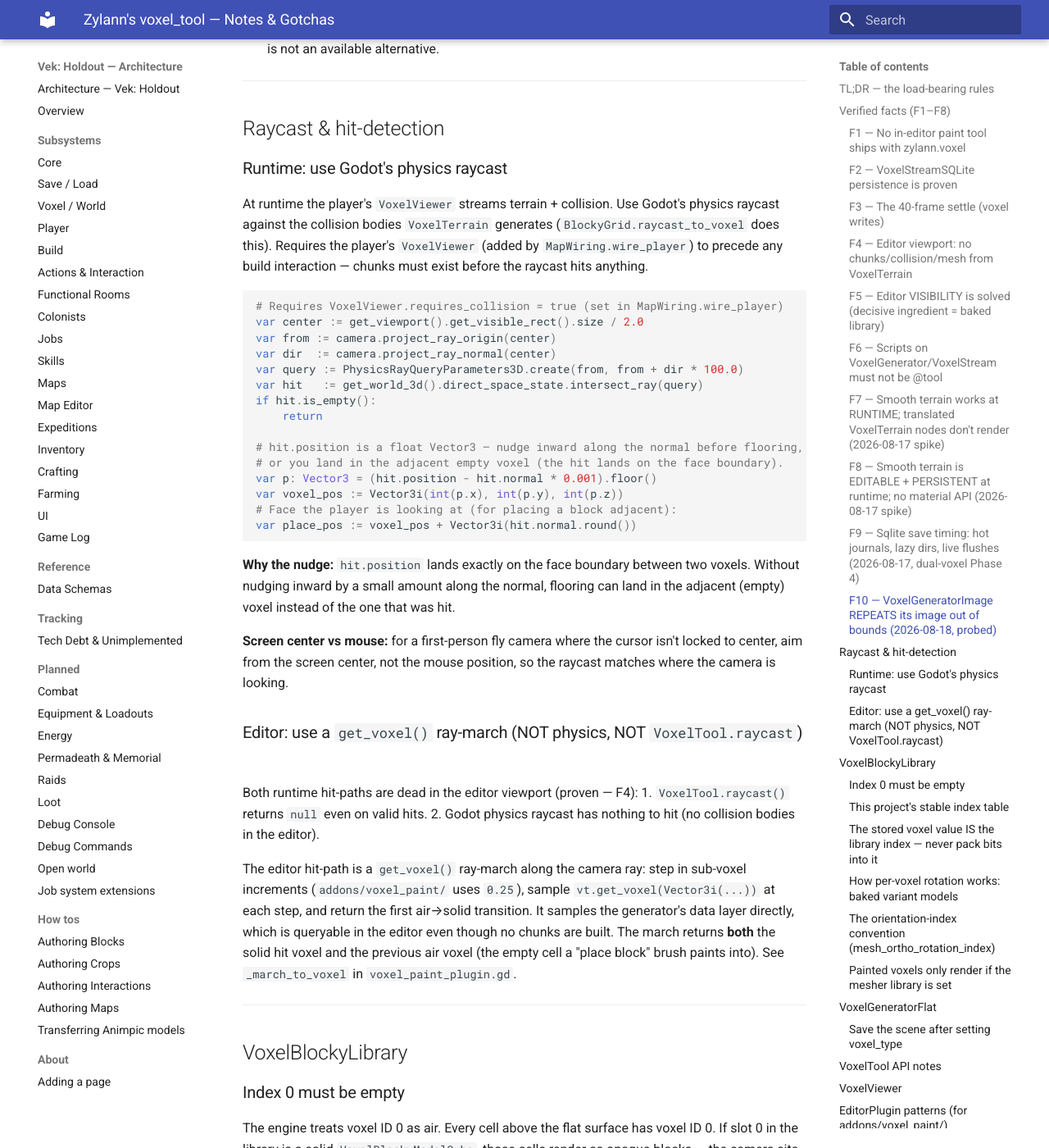
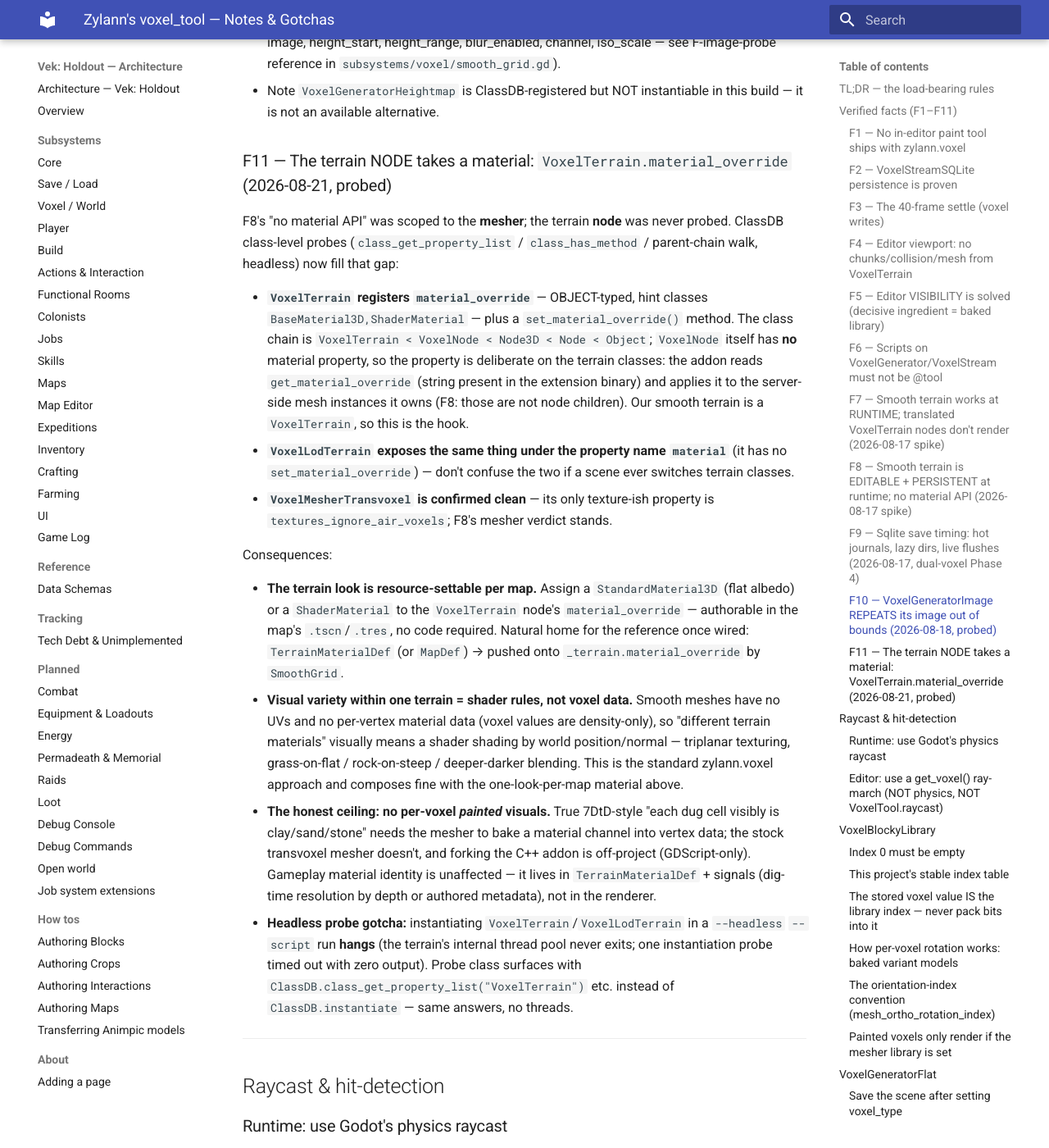
Before and after one commit to gdgonzaga/vek-holdout, an MkDocs documentation site: the page built from docs/VOXEL-TOOL-NOTES.md, in a window 1280 px wide and 1400 px high, scrolled down 5744 px. Shown: the whole window at 82% size. Built offline with MkDocs 1.6.1 and Material for MkDocs 9.7.7, drawn with Linux system fonts in a browser that asks for light colours; some of the changed text lies outside the part shown.

Commit message:
docs(arch): record F11 terrain node material_override probe
The terrain NODE accepts material_override (ClassDB-probed property +
setter; VoxelLodTerrain names it "material"), narrowing F8's "no material
API" verdict to the mesher. Documents the probe method, consequences for
per-map terrain looks (shader rules, not voxel data), and the headless
terrain-instantiation hang gotcha.

```diff
--- a/docs/VOXEL-TOOL-NOTES.md
+++ b/docs/VOXEL-TOOL-NOTES.md
@@ -37,12 +37,14 @@
 7. **Smooth terrain is editable + persistent at runtime** — `do_sphere`
    carve/remove and add/set both move the collision surface, and a
    `VoxelStreamSQLite` flush survives full terrain teardown/rebuild with saved
-   blocks overriding the generator. The mesher has **no material API** (one
-   fixed appearance; voxel values are pure SDF density). (See F8.)
+   blocks overriding the generator. The **mesher** has **no material API**
+   (voxel values are pure SDF density), but the **terrain node** takes
+   `material_override` — the look is settable per map; per-voxel *painted*
+   visuals are not achievable with the stock mesher. (See F8, F11.)
 
 ---
 
-## Verified facts (F1–F8)
+## Verified facts (F1–F11)
 
 ### F1 — No in-editor paint tool ships with zylann.voxel
 `VoxelTerrainEditorPlugin` auto-registers but provides only previews + a monitor
@@ -165,7 +167,9 @@ green light for `smooth_grid.gd` (dual-voxel conversion Phase 2, docs/TODO.md):
   under the terrain; server-side). Voxel values are pure density — they cannot
   carry material identity. Consequence (D2): terrain material defs carry
   identity/hardness only; the smooth terrain has ONE fixed visual appearance
-  in v1. No per-material rendering to design around.
+  in v1. No per-material rendering to design around. *(Scope later narrowed by
+  F11: this verdict is mesher-level — the terrain **node** does accept
+  `material_override`.)*
 - **Block-streaming signals (D4 heightfield-cache invalidation hooks), exact
   signatures:** `block_loaded(position: Vector3i)`,
   `block_unloaded(position: Vector3i)`,
@@ -231,6 +235,52 @@ both) and flat (low at both). Consequences:
   `subsystems/voxel/smooth_grid.gd`).
 - Note `VoxelGeneratorHeightmap` is ClassDB-registered but NOT instantiable in
   this build — it is not an available alternative.
+
+### F11 — The terrain NODE takes a material: `VoxelTerrain.material_override` (2026-08-21, probed)
+
+F8's "no material API" was scoped to the **mesher**; the terrain **node** was
+never probed. ClassDB class-level probes (`class_get_property_list` /
+`class_has_method` / parent-chain walk, headless) now fill that gap:
+
+- **`VoxelTerrain` registers `material_override`** — OBJECT-typed, hint classes
+  `BaseMaterial3D,ShaderMaterial` — plus a `set_material_override()` method.
+  The class chain is `VoxelTerrain < VoxelNode < Node3D < Node < Object`;
+  `VoxelNode` itself has **no** material property, so the property is
+  deliberate on the terrain classes: the addon reads `get_material_override`
+  (string present in the extension binary) and applies it to the server-side
+  mesh instances it owns (F8: those are not node children). Our smooth terrain
+  is a `VoxelTerrain`, so this is the hook.
+- **`VoxelLodTerrain` exposes the same thing under the property name
+  `material`** (it has no `set_material_override`) — don't confuse the two if
+  a scene ever switches terrain classes.
+- **`VoxelMesherTransvoxel` is confirmed clean** — its only texture-ish
+  property is `textures_ignore_air_voxels`; F8's mesher verdict stands.
+
+Consequences:
+
+- **The terrain look is resource-settable per map.** Assign a
+  `StandardMaterial3D` (flat albedo) or a `ShaderMaterial` to the
+  `VoxelTerrain` node's `material_override` — authorable in the map's
+  `.tscn`/`.tres`, no code required. Natural home for the reference once
+  wired: `TerrainMaterialDef` (or `MapDef`) → pushed onto
+  `_terrain.material_override` by `SmoothGrid`.
+- **Visual variety within one terrain = shader rules, not voxel data.**
+  Smooth meshes have no UVs and no per-vertex material data (voxel values are
+  density-only), so "different terrain materials" visually means a shader
+  shading by world position/normal — triplanar texturing, grass-on-flat /
+  rock-on-steep / deeper-darker blending. This is the standard zylann.voxel
+  approach and composes fine with the one-look-per-map material above.
+- **The honest ceiling: no per-voxel *painted* visuals.** True 7DtD-style
+  "each dug cell visibly is clay/sand/stone" needs the mesher to bake a
+  material channel into vertex data; the stock transvoxel mesher doesn't, and
+  forking the C++ addon is off-project (GDScript-only). Gameplay material
+  identity is unaffected — it lives in `TerrainMaterialDef` + signals
+  (dig-time resolution by depth or authored metadata), not in the renderer.
+- **Headless probe gotcha:** instantiating `VoxelTerrain`/`VoxelLodTerrain` in
+  a `--headless` `--script` run **hangs** (the terrain's internal thread pool
+  never exits; one instantiation probe timed out with zero output). Probe
+  class surfaces with `ClassDB.class_get_property_list("VoxelTerrain")` etc.
+  instead of `ClassDB.instantiate` — same answers, no threads.
 
 ---
 
```
